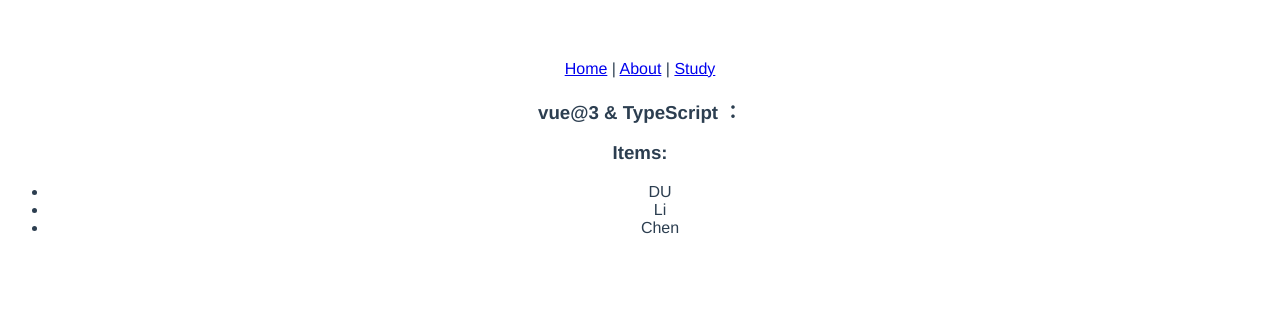
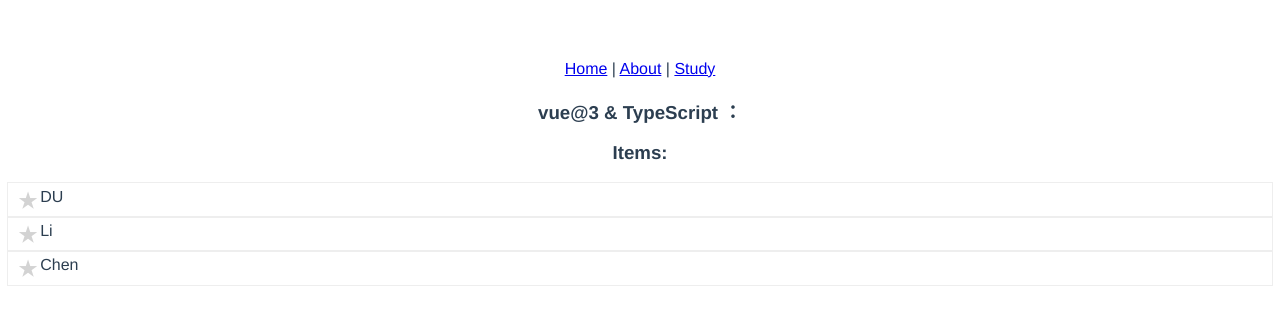
Before and after one commit to thxl2010/my-vue-webpack, a Vue app: page /study in a window 1280 px wide. Shown: the top 324 px of the page. Built offline with nearby package versions, Linux system fonts and the light colour scheme.

Commit message:
Add:  test:unit & reactive

```diff
--- a/src/components/items/ItemList.vue
+++ b/src/components/items/ItemList.vue
@@ -2,16 +2,25 @@
   <div>
     <h3>Items:</h3>
     <ul>
-      <li v-for="item in items" :key="item.id">{{ item.name }}</li>
+      <Item
+        v-for="item in items"
+        :key="item.id"
+        :model="item"
+        @select="handleItemSelect"
+      />
     </ul>
   </div>
 </template>
 
 <script lang="ts">
 import { defineComponent, PropType } from 'vue';
+import Item from '@/components/items/children/Item.vue';
 import { ItemInterface } from '@/models/items/Item.interface';
 
 export default defineComponent({
+  components: {
+    Item,
+  },
   props: {
     items: {
       // type: Array as PropType<any[]>,
@@ -19,7 +28,26 @@
       type: Array as PropType<ItemInterface[]>,
     },
   },
+  setup() {
+    const handleItemSelect = (item: ItemInterface) => {
+      item.selected = !item.selected;
+      console.log('handleItemSelect :', item, item.selected);
+    };
+
+    return {
+      handleItemSelect,
+    };
+  },
 });
 </script>
 
-<style></style>
+<style>
+ul {
+  list-style-type: none;
+  margin-block-start: 0;
+  margin-block-end: 0;
+  margin-inline-start: 0px;
+  margin-inline-end: 0px;
+  padding-inline-start: 0px;
+}
+</style>
--- /dev/null
+++ b/src/components/items/children/Item.vue
@@ -0,0 +1,69 @@
+<template>
+  <li :class="css" @click="handleClick">
+    <div class="selected-indicator">⋆</div>
+    <div class="name">{{ model.name }}</div>
+  </li>
+</template>
+
+<script lang="ts">
+import { defineComponent, PropType, computed } from 'vue';
+import { ItemInterface } from '@/models/items/Item.interface';
+
+export default defineComponent({
+  props: {
+    model: {
+      type: Object as PropType<ItemInterface>,
+    },
+  },
+
+  setup(props, { emit }) {
+    const css = computed(() => {
+      let css = 'item';
+      if (props.model?.selected) {
+        css += ' selected';
+      }
+
+      return css.trim();
+    });
+    const handleClick = () => {
+      emit('select', props.model);
+    };
+
+    return {
+      css,
+      handleClick,
+    };
+  },
+});
+</script>
+
+<style lang="stylus">
+li.item {
+    padding: 0;
+    outline: solid 1px #eee;
+    display: grid;
+    grid-template-columns: 1.7em auto;
+    cursor: pointer;
+    transition: background-color 0.3s ease;
+
+    .name {
+      padding: 5px;
+      text-align: left;
+    }
+    .selected-indicator {
+      padding: 5px;
+      font-size: 3em;
+      line-height: 0.5em;
+      padding: 5px;
+      color: lightgray;
+    }
+    &.selected {
+      .selected-indicator {
+        color: skyblue;
+      }
+    }
+    &:hover {
+      background-color: #eee;
+    }
+  }
+</style>
--- a/src/views/Study.vue
+++ b/src/views/Study.vue
@@ -4,7 +4,7 @@
 </template>
 
 <script lang="ts">
-import { defineComponent } from 'vue';
+import { defineComponent, reactive } from 'vue';
 import ItemList from '@/components/items/ItemList.vue';
 import { ItemInterface } from '@/models/items/Item.interface';
 
@@ -14,7 +14,7 @@
   },
   setup() {
     // const items: any[] = [
-    const items: ItemInterface[] = [
+    const items: ItemInterface[] = reactive([
       {
         id: '1',
         name: 'DU',
@@ -30,7 +30,7 @@
         name: 'Chen',
         selected: false,
       },
-    ];
+    ]);
 
     return {
       items,
```
Also changed, not shown: 1 other file (tests, documents, lock files or other folders).
